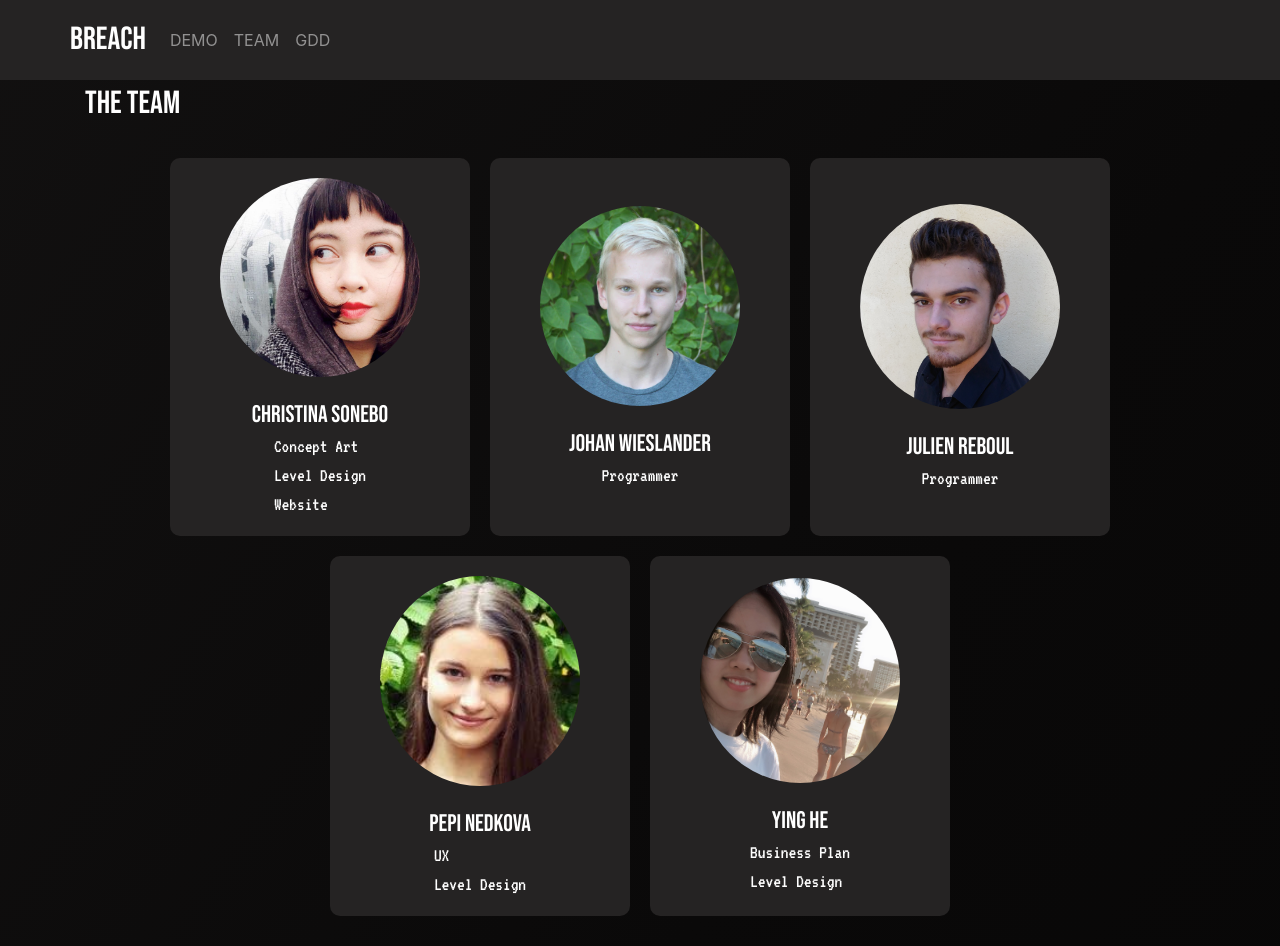
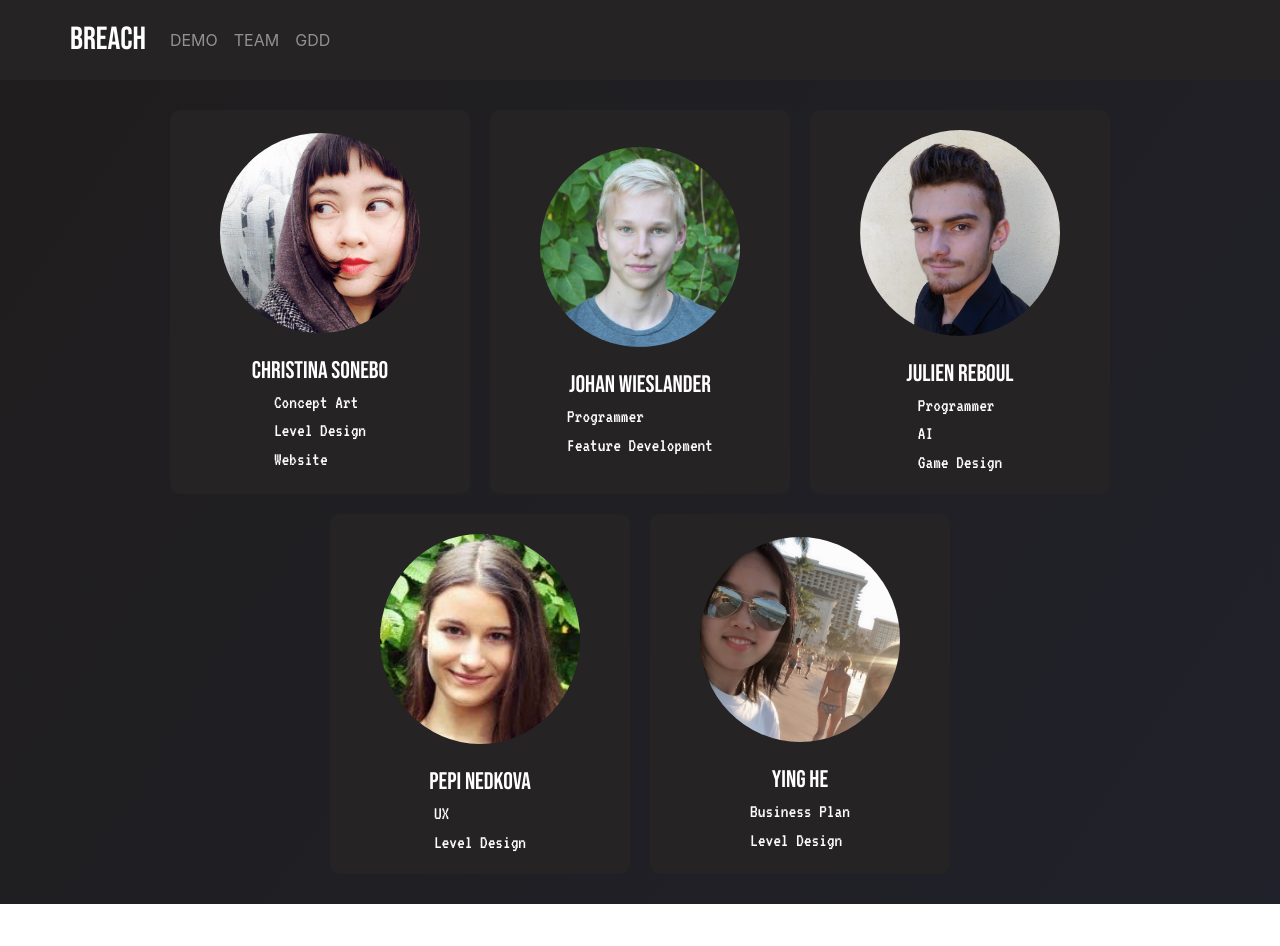
Before and after one commit to breachgame/breachgame.github.io, a React (Create React App) app: page /#/team in a window 1280 px wide. After the commit the page ends 904 px from the top, so only its background shows below. Built offline with nearby package versions, Linux system fonts and the light colour scheme; what react-unity-webgl would draw is missing.

Commit message:
change bg add skills

```diff
--- a/src/components/Team.js
+++ b/src/components/Team.js
@@ -15,12 +15,12 @@ const team = [
   },
   {
     name: "Johan Wieslander",
-    tasks: ["Programmer"],
+    tasks: ["Programmer", "Feature Development"],
     image: Johan,
   },
   {
     name: "Julien Reboul",
-    tasks: ["Programmer"],
+    tasks: ["Programmer","AI","Game Design"],
     image: Julien,
   },
   {
@@ -39,7 +39,6 @@ const Team = () => {
   return(
     <React.Fragment>
     <div className="container">
-      <div className="page-title">The Team</div>
       <div className="team-container">
       {team.map(member => <Card image={member.image} name={member.name} tasklist={member.tasks}/>)}
       </div>
--- a/src/css/home.css
+++ b/src/css/home.css
@@ -7,8 +7,8 @@
 .home-card{
   background-color: #252323;
   border-radius: 10px;
-  margin-top: 10px;
-  width:80%;
+  margin: 30px auto 0 auto;
+  width: 80%;
 }
 
 .fade-in {
--- a/src/index.css
+++ b/src/index.css
@@ -16,9 +16,9 @@ body {
   -webkit-font-smoothing: antialiased;
   -moz-osx-font-smoothing: grayscale;
 
-  background: linear-gradient(-56deg, #000000, #0a0909, #1f1d1d);
+  background: linear-gradient(-56deg, #252b4f, #1f1d1d);
 	background-size: 400% 400%;
-	animation: gradient 45s ease infinite;
+	animation: gradient 2s5s ease infinite;
 }
 
 @keyframes gradient {
```
Also changed, not shown: 1 other file (tests, documents, lock files or other folders).
